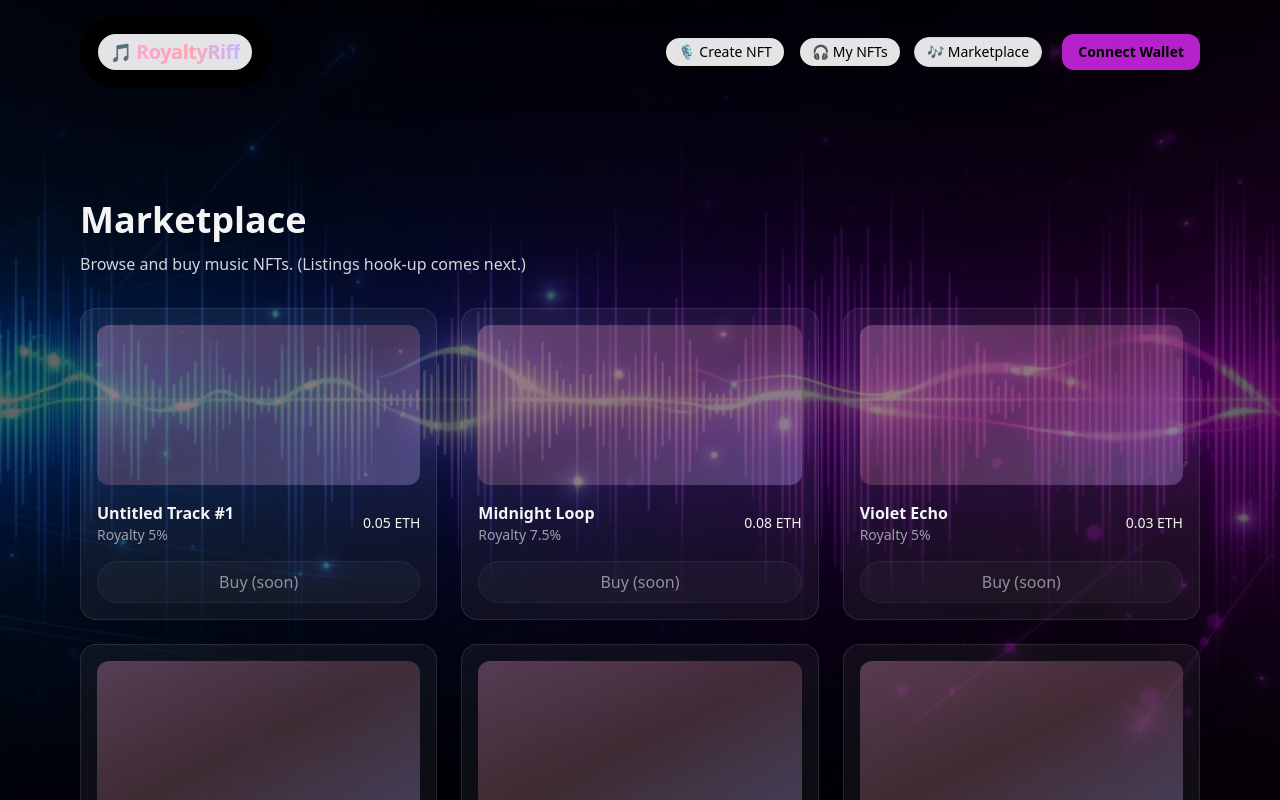
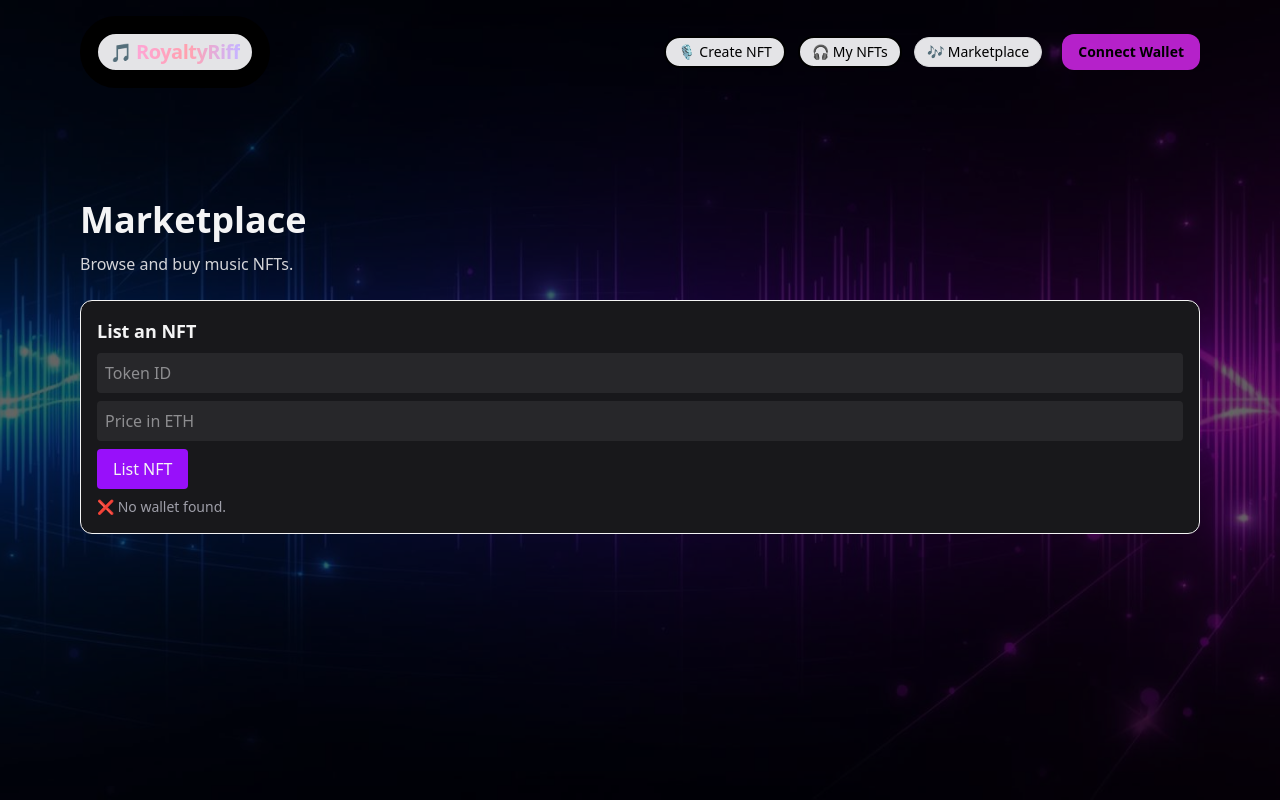
Before and after one commit to Jenniferhagar/creator-royalty-marketplace, a Next.js app in the folder frontend/: page /marketplace in a window 1280 px wide. Shown: the top 800 px of the page. Built offline with nearby package versions, Linux system fonts and the light colour scheme.

Commit message:
Save current state (not working, debugging UI/marketplace)

```diff
--- a/frontend/app/marketplace/page.tsx
+++ b/frontend/app/marketplace/page.tsx
@@ -1,41 +1,174 @@
-export default function Page() {
-    const items = [
-        { id: 1, name: "Untitled Track #1", price: "0.05 ETH", royalty: "5%" },
-        { id: 2, name: "Midnight Loop", price: "0.08 ETH", royalty: "7.5%" },
-        { id: 3, name: "Violet Echo", price: "0.03 ETH", royalty: "5%" },
-        { id: 4, name: "Neon Chorus", price: "0.06 ETH", royalty: "10%" },
-        { id: 5, name: "Soft Riff", price: "0.02 ETH", royalty: "5%" },
-        { id: 6, name: "Golden Hook", price: "0.09 ETH", royalty: "7%" },
-    ];
+"use client";
+import React, { useEffect, useState } from "react";
+import { ethers } from "ethers";
+import CreatorNFT from "../../constants/abi/CreatorNFT.json";
+import Marketplace from "../../constants/abi/Marketplace.json" assert { type: "json" };
+import { MARKET_ADDRESS, NFT_ADDRESS } from "../../constants";
+
+const MARKET_ABI: any = Array.isArray(Marketplace) ? Marketplace : (Marketplace as any).abi;
+
+function ipfsToHttp(uri?: string) {
+    if (!uri) return "";
+    return uri.startsWith("ipfs://")
+        ? `https://ipfs.io/ipfs/${uri.replace("ipfs://", "")}`
+        : uri;
+}
+
+export default function MarketplacePage() {
+    const [account, setAccount] = useState<string | null>(null);
+    const [listings, setListings] = useState<any[]>([]);
+    const [status, setStatus] = useState<string>("");
+    const [tokenId, setTokenId] = useState("");
+    const [price, setPrice] = useState("");
+
+    useEffect(() => {
+        (async () => {
+            try {
+                if (!(window as any).ethereum) {
+                    setStatus("❌ No wallet found.");
+                    return;
+                }
+                const provider = new ethers.providers.Web3Provider((window as any).ethereum, "any");
+                await provider.ready;
+
+                const accounts = await provider.listAccounts();
+                if (accounts.length > 0) setAccount(accounts[0]);
+
+                await loadListings(provider);
+            } catch (err: any) {
+                console.error(err);
+                setStatus(`❌ Error loading: ${err.message || String(err)}`);
+            }
+        })();
+    }, []);
+
+    const loadListings = async (provider: ethers.providers.Web3Provider) => {
+        const market = new ethers.Contract(MARKET_ADDRESS, MARKET_ABI, provider);
+        const nft = new ethers.Contract(NFT_ADDRESS, CreatorNFT, provider);
+
+        const nextId = await market.nextId();
+        const out: any[] = [];
+
+        for (let i = 1; i < Number(nextId); i++) {
+            const l = await market.listings(i);
+            if (l.active) {
+                let meta: any = {};
+                try {
+                    const tokenURI = await nft.tokenURI(l.tokenId);
+                    const res = await fetch(ipfsToHttp(tokenURI));
+                    console.log("TokenURI:", tokenURI);
+                    meta = await res.json();
+                    console.log("Metadata JSON:", meta);
+
+                } catch { }
+                out.push({
+                    id: i,
+                    tokenId: l.tokenId.toString(),
+                    seller: l.seller,
+                    price: ethers.utils.formatEther(l.price),
+                    name: meta?.name,
+                    image: meta?.image,
+                    audio: meta?.animation_url || meta?.audio,
+                });
+            }
+        }
+        setListings(out);
+    };
+
+    const handleList = async () => {
+        try {
+            if (!tokenId || !price) {
+                setStatus("❌ Please enter both Token ID and price.");
+                return;
+            }
+
+            const provider = new ethers.providers.Web3Provider((window as any).ethereum, "any");
+            const signer = provider.getSigner();
+            const market = new ethers.Contract(MARKET_ADDRESS, MARKET_ABI, signer);
+            const nft = new ethers.Contract(NFT_ADDRESS, CreatorNFT, signer);
+
+            const approveTx = await nft.approve(MARKET_ADDRESS, tokenId);
+            await approveTx.wait();
+
+            const tx = await market.listItem(
+                NFT_ADDRESS,
+                tokenId,
+                ethers.utils.parseEther(price)
+            );
+            await tx.wait();
+
+            setStatus("✅ NFT listed successfully!");
+            setTokenId("");
+            setPrice("");
+
+            await loadListings(provider);
+        } catch (err: any) {
+            console.error(err);
+            setStatus(`❌ Listing failed: ${err.message || String(err)}`);
+        }
+    };
 
     return (
         <main className="mx-auto max-w-6xl px-4 py-24">
             <h1 className="text-3xl md:text-4xl font-extrabold">Marketplace</h1>
-            <p className="mt-3 text-zinc-300">
-                Browse and buy music NFTs. (Listings hook-up comes next.)
-            </p>
+            <p className="mt-3 text-zinc-300">Browse and buy music NFTs.</p>
+
+            <div className="mt-6 p-4 border rounded-xl bg-zinc-900">
+                <h2 className="text-lg font-semibold mb-2">List an NFT</h2>
+                <input
+                    type="text"
+                    placeholder="Token ID"
+                    value={tokenId}
+                    onChange={(e) => setTokenId(e.target.value)}
+                    className="mb-2 w-full p-2 rounded bg-zinc-800"
+                />
+                <input
+                    type="text"
+                    placeholder="Price in ETH"
+                    value={price}
+                    onChange={(e) => setPrice(e.target.value)}
+                    className="mb-2 w-full p-2 rounded bg-zinc-800"
+                />
+                <button
+                    onClick={handleList}
+                    className="px-4 py-2 rounded bg-purple-600 hover:bg-purple-700"
+                >
+                    List NFT
+                </button>
+                {status && <p className="mt-2 text-sm text-zinc-400">{status}</p>}
+            </div>
 
             <div className="mt-8 grid grid-cols-1 sm:grid-cols-2 md:grid-cols-3 gap-6">
-                {items.map((it) => (
-                    <div key={it.id} className="rounded-2xl border border-white/10 bg-white/5 p-4">
-                        {/* placeholder cover */}
-                        <div className="h-40 rounded-xl bg-gradient-to-br from-pink-300/30 via-rose-300/20 to-violet-300/30" />
+                {listings.map((l) => (
+                    <div
+                        key={l.id}
+                        className="rounded-2xl border border-white/10 bg-white/5 p-4"
+                    >
+                        {l.image ? (
+                            <img
+                                src={ipfsToHttp(l.image)}
+                                alt={l.name || `NFT #${l.id}`}
+                                className="h-40 w-full object-cover rounded-xl"
+                            />
+                        ) : (
+                            <div className="h-40 w-full rounded-xl bg-zinc-800 flex items-center justify-center text-zinc-400">
+                                No Image
+                            </div>
+                        )}
+
+                        {l.audio && (
+                            <audio controls src={ipfsToHttp(l.audio)} className="mt-3 w-full" />
+                        )}
 
                         <div className="mt-4 flex items-center justify-between">
                             <div>
-                                <div className="font-semibold">{it.name}</div>
-                                <div className="text-sm text-zinc-400">Royalty {it.royalty}</div>
+                                <div className="font-semibold">{l.name || `NFT #${l.id}`}</div>
+                                <div className="text-sm text-zinc-400">
+                                    Seller: {l.seller.slice(0, 6)}...{l.seller.slice(-4)}
+                                </div>
                             </div>
-                            <div className="text-sm font-medium">{it.price}</div>
+                            <div className="text-sm font-medium">{l.price} ETH</div>
                         </div>
-
-                        <button
-                            disabled
-                            className="mt-4 w-full rounded-full px-4 py-2 border border-white/10 bg-white/5 text-zinc-200 opacity-60 cursor-not-allowed"
-                            title="Coming soon"
-                        >
-                            Buy (soon)
-                        </button>
                     </div>
                 ))}
             </div>
--- a/frontend/constants/abi/Marketplace.json
+++ b/frontend/constants/abi/Marketplace.json
@@ -269,6 +269,19 @@
     },
     {
         "inputs": [],
+        "name": "nextId",
+        "outputs": [
+            {
+                "internalType": "uint256",
+                "name": "",
+                "type": "uint256"
+            }
+        ],
+        "stateMutability": "view",
+        "type": "function"
+    },
+    {
+        "inputs": [],
         "name": "nextListingId",
         "outputs": [
             {
--- a/frontend/constants/index.js
+++ b/frontend/constants/index.js
@@ -3,8 +3,8 @@ import CreatorNFT from "./abi/CreatorNFT.json";
 import Marketplace from "./abi/Marketplace.json";
 
 // Contract addresses (single source of truth)
-export const NFT_ADDRESS = "0x5FbDB2315678afecb367f032d93F642f64180aa3";
-export const MARKET_ADDRESS = "0xe7f1725E7734CE288F8367e1Bb143E90bb3F0512";
+export const NFT_ADDRESS = "0xDc64a140Aa3E981100a9becA4E685f962f0cF6C9";
+export const MARKET_ADDRESS = "0x5FC8d32690cc91D4c39d9d3abcBD16989F875707";
 
 export const loadContracts = (signerOrProvider) => {
     return {
```
Also changed, not shown: 1 other file (tests, documents, lock files or other folders).
